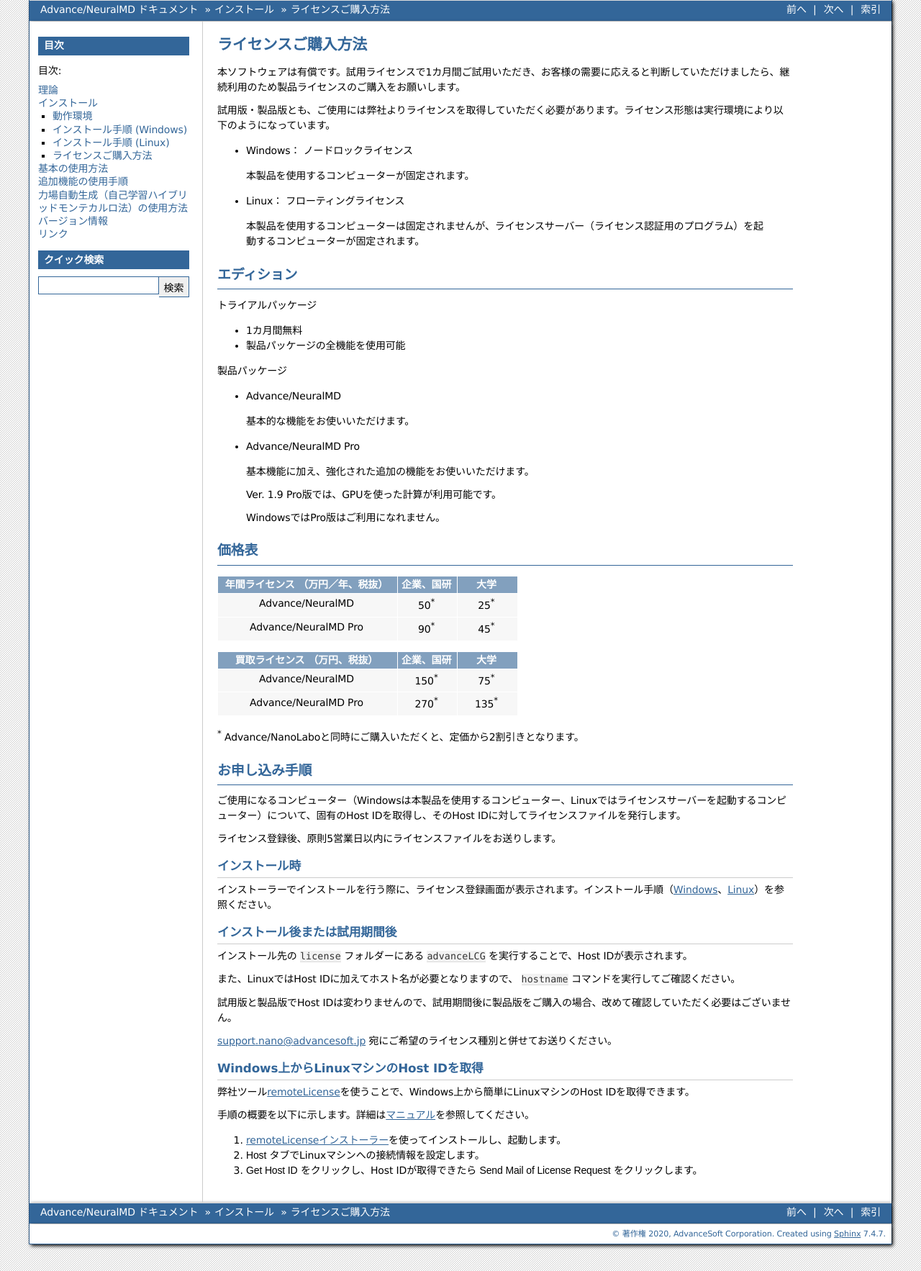
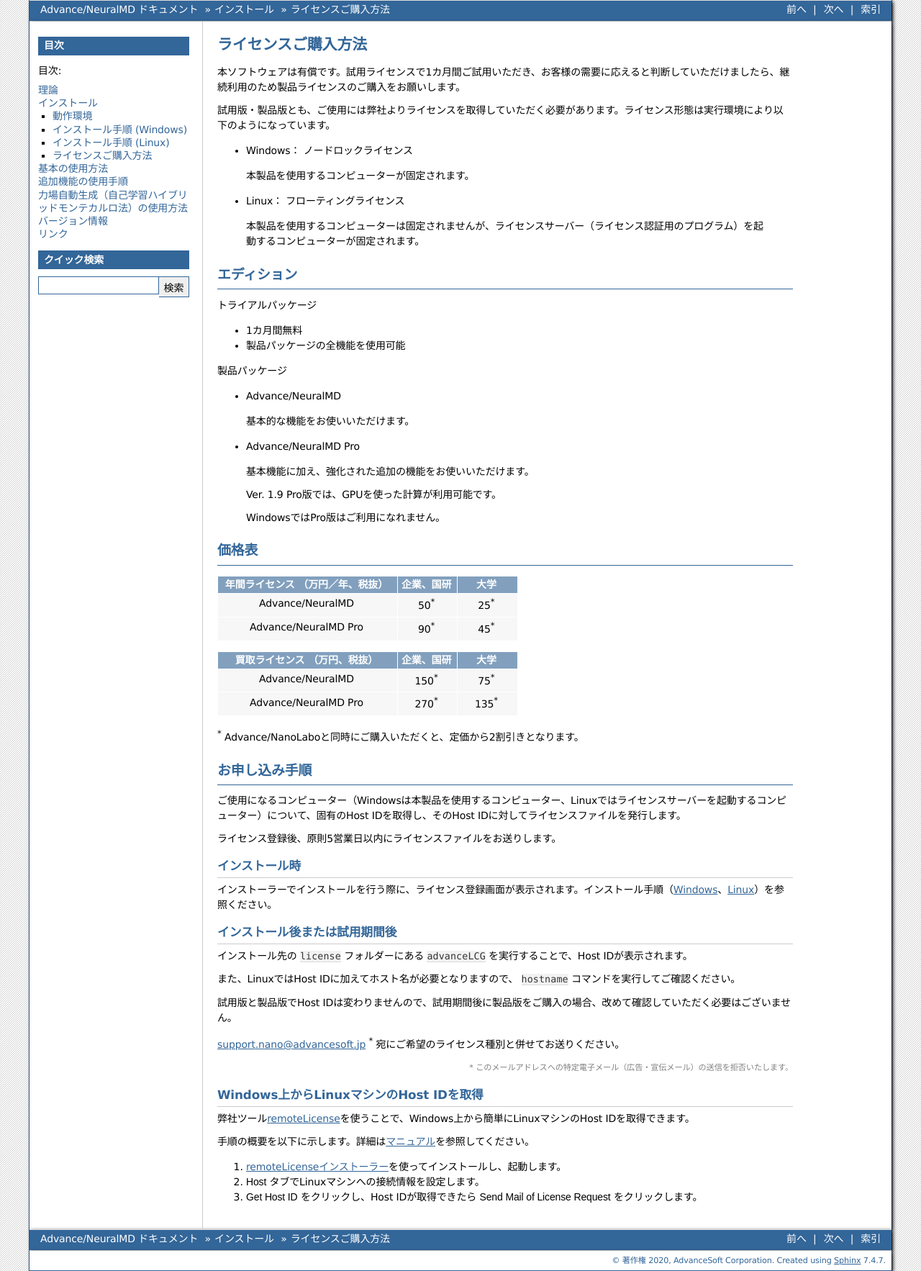
Before and after one commit to advancesoftcorp/neuralmd-doc, a Sphinx documentation site: the page built from docs/source/install/purchase.rst, in a window 1280 px wide. Shown: the whole page at 72% size. Built offline with Sphinx 7.4.7, drawn with Linux system fonts in a browser that asks for light colours; formulas are drawn with MathJax 3.

Commit message:
Add message to reject commercial or promotional emails

```diff
--- a/docs/source/_static/css/custom.css
+++ b/docs/source/_static/css/custom.css
@@ -6,3 +6,10 @@
 table.align-center div.first {
     margin-top: 1em !important;
 }
+
+.small-note {
+    display: block;
+    font-size: 0.8em;
+    color: gray;
+    text-align: end;
+}
--- a/docs/source/install/purchase.rst
+++ b/docs/source/install/purchase.rst
@@ -98,7 +98,12 @@
 
 試用版と製品版でHost IDは変わりませんので、試用期間後に製品版をご購入の場合、改めて確認していただく必要はございません。
 
-support.nano@advancesoft.jp 宛にご希望のライセンス種別と併せてお送りください。
+`support.nano@advancesoft.jp <mailto:support.nano@advancesoft.jp>`_ `*`:sup: 宛にご希望のライセンス種別と併せてお送りください。
+
+.. role:: smallnote
+   :class: small-note
+
+:smallnote:`* このメールアドレスへの特定電子メール（広告・宣伝メール）の送信を拒否いたします。`
 
 .. _id-remote:
 
```
Also changed, not shown: 1 other file.
